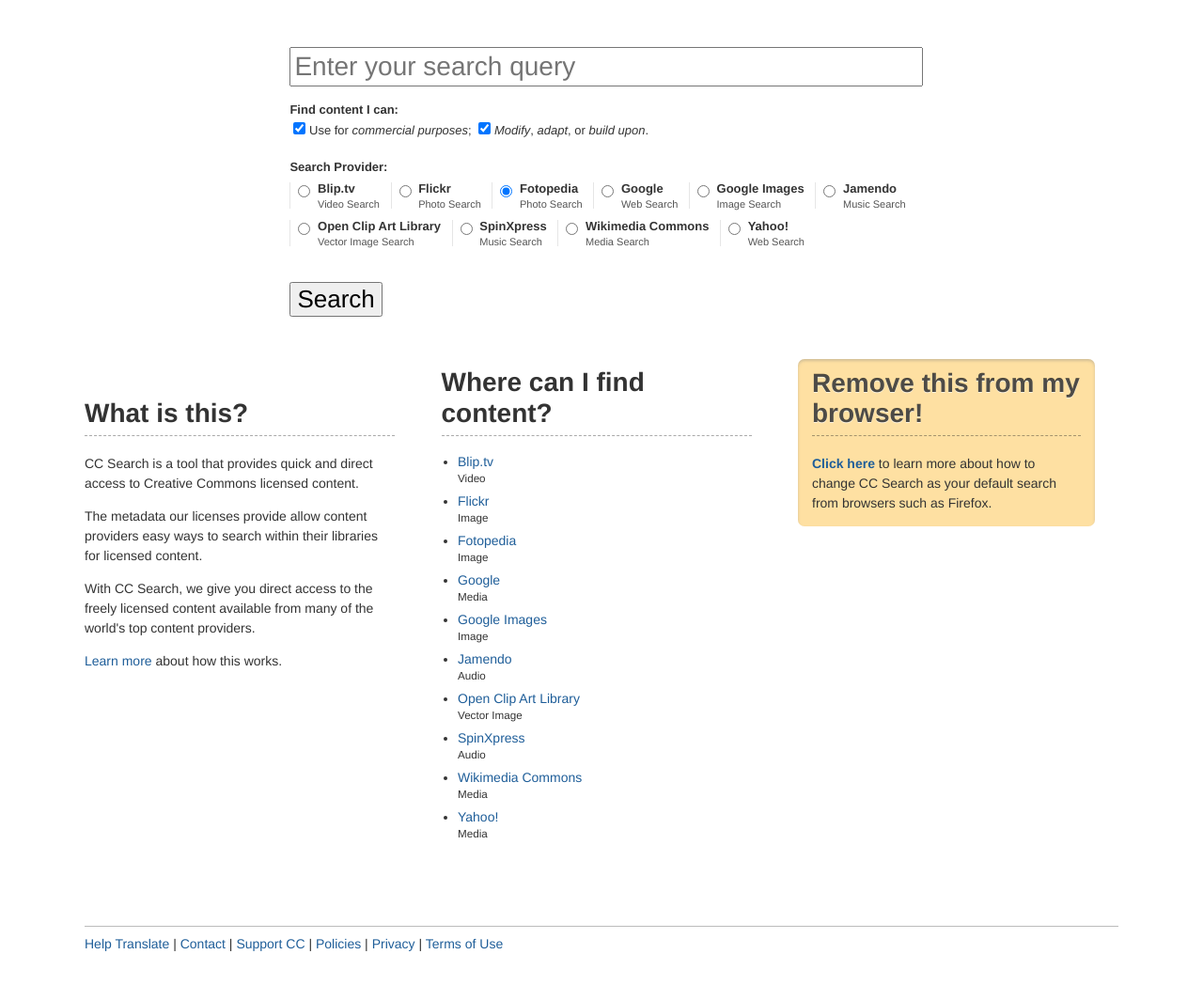
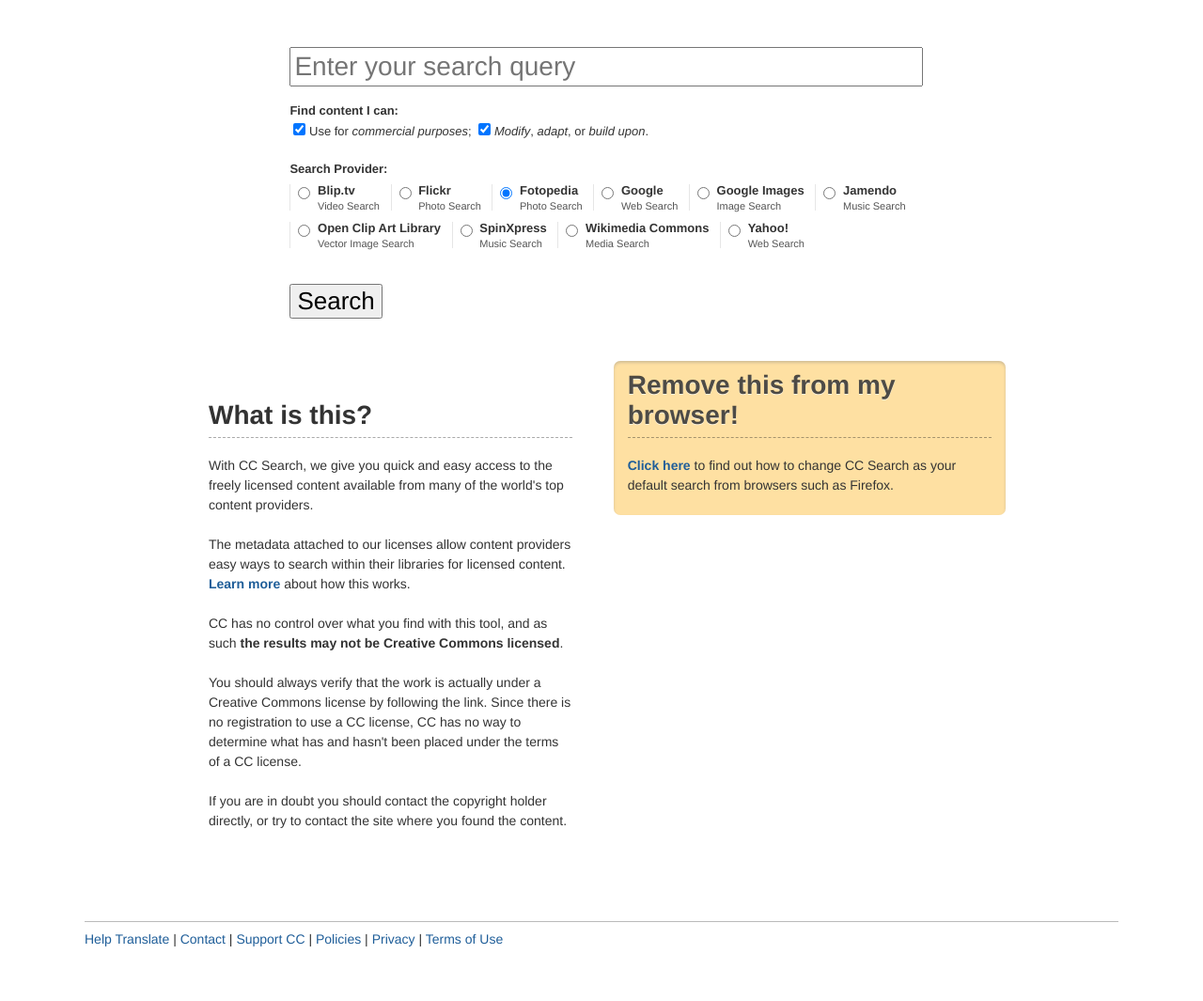
Before and after one commit to creativecommons/search, a PHP site: page / in a window 1280 px wide. Shown: the part 178-1243 px from the top of the page at 94% size. After the commit the page ends 1185 px from the top, so only its background shows below. Run offline with PHP 8.4, Linux system fonts and the light colour scheme.

Commit message:
Expanded the info description to include a disclaimer; nixed the middle column; adjusted column widhts to fit -- i kidna want to put in css columns here.

```diff
--- a/index.html
+++ b/index.html
@@ -136,31 +136,19 @@
     <div id="help">
       <div class="column">
         <h1><br/>What is this?</h1>
-        <p>CC Search is a tool that provides quick and direct access to Creative Commons licensed&nbsp;content.</p>
-        <p>The metadata our licenses provide allow content providers easy ways to search within their libraries for licensed content.</p>
+        <p>With CC Search, we give you quick and easy access to the freely licensed content available from many of the world's top content providers.</p>
 
-        <p>With CC Search, we give you direct access to the freely licensed content available from many of the world's top content providers.</p>
+        <p>The metadata attached to our licenses allow content providers easy ways to search within their libraries for licensed content. <a href="http://wiki.creativecommons.org/Search"><strong>Learn more</strong></a> about how this works.</p>
 
-        <p><a href="http://example.com/">Learn more</a> about how this works.</p>
+        <p>CC has no control over what you find with this tool, and as such <strong>the results may not be Creative Commons licensed</strong>.</p>
+        <p>You should always verify that the work is actually under a Creative Commons license by following the link. Since there is no registration to use a CC license, CC has no way to determine what has and hasn't been placed under the terms of a CC license.</p>
+        <p>If you are in doubt you should contact the copyright holder directly, or try to contact the site where you found the content.</p>
+
       </div>
-      <div class="column">
-        <h1>Where can I find content?</h1>
-        <ul>
-          <li><a href="http://blip.tv">Blip.tv</a><br/><small>Video</small></li>
-          <li><a href="http://flickr.com">Flickr</a><br/><small>Image</small></li>
-          <li><a href="http://fotopedia.com">Fotopedia</a><br/><small>Image</small></li>
-          <li><a href="http://google.com">Google</a><br/><small>Media</small></li>
-          <li><a href="http://images.google.com">Google Images</a><br/><small>Image</small></li>
-          <li><a href="http://jamendo.com">Jamendo</a><br/><small>Audio</small></li>
-          <li><a href="http://openclipart.org">Open Clip Art Library</a><br/><small>Vector Image</small></li>
-          <li><a href="http://spinxpress.com">SpinXpress</a><br/><small>Audio</small></li>
-          <li><a href="http://commons.wikimedia.org">Wikimedia Commons</a><br/><small>Media</small></li>
-          <li><a href="http://yahoo.com">Yahoo!</a><br/><small>Media</small></li>
-        </ul>
-      </div>
+
       <div class="column wrong">
         <h1>Remove this from my browser!</h1>
-        <p><a href="http://example.com/"><strong>Click here</strong></a> to learn more about how to change CC Search as your default search from browsers such as Firefox.</p>
+        <p><a href="http://wiki.creativecommons.org/Firefox_and_CC_Search"><strong>Click here</strong></a> to find out how to change CC Search as your default search from browsers such as Firefox.</p>
       </div>
     </div>
 
--- a/style.css
+++ b/style.css
@@ -1,7 +1,7 @@
 body {
 	background: #fff;
 	font: 14px helvetica, arial, sans-serif;
-	line-height: 1.5;
+	line-height: 1.5em;
 	margin: 0;
 	padding: 0;
 	color: #333;
@@ -151,14 +151,20 @@
 }
 
 #help {
+	padding-left: 12%;
 	margin-top: 35px;
 	text-align: left;
 	overflow-y: auto;
 }
 
+#help p {
+	margin-bottom: 1.5em;
+	margin-top: 0;
+}
+
 .column {
 /*	width: 290px;*/
-	width: 30%;
+	width: 40%;
 	margin-left: 4.5%;
 	float: left;
 }
@@ -178,7 +184,7 @@
 	padding: 0 15px;
 	margin-top: 9px;
 /*	width: 260px;*/
-	width: 26%;
+	width: 40%;
 	-webkit-border-radius: 7px;
 	-webkit-box-shadow: inset 0 2px 3px rgba(128, 128, 128, 0.35);
 	-moz-border-radius: 7px;
```
